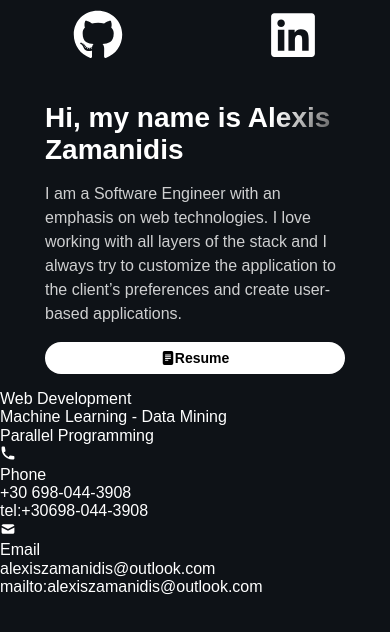
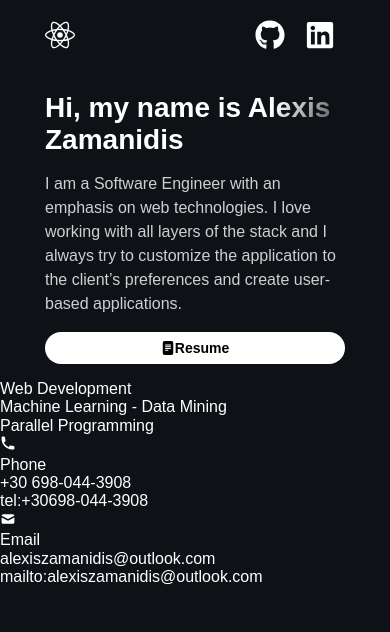
Before and after one commit to alexiszamanidis/2022, a Next.js app: page / in a window 390 px wide. Shown: the top 632 px of the page. Built offline with nearby package versions, Linux system fonts and the light colour scheme.

Commit message:
add responsiveness to social icons

```diff
--- a/components/Header/Header.tsx
+++ b/components/Header/Header.tsx
@@ -1,10 +1,12 @@
 import SocialIcons from "../SocialIcons";
+import { Wrapper, StyledIcon } from "./styles";
 
 const Header = () => {
     return (
-        <>
+        <Wrapper>
+            <StyledIcon />
             <SocialIcons />
-        </>
+        </Wrapper>
     );
 };
 
--- /dev/null
+++ b/components/Header/styles.tsx
@@ -0,0 +1,31 @@
+import styled from "styled-components";
+import { SiReact } from "react-icons/si";
+
+export const Wrapper = styled.div`
+    display: flex;
+    flex-direction: row;
+    align-items: center;
+    justify-content: space-between;
+    max-width: 1100px;
+    margin: 10px auto 0px;
+
+    @media ${(props) => props.theme.breakpoints.lg} {
+        max-width: 800px;
+    }
+
+    @media ${(props) => props.theme.breakpoints.sm} {
+        max-width: 300px;
+    }
+`;
+
+export const StyledIcon = styled(SiReact)`
+    font-size: 6rem;
+
+    @media ${(props) => props.theme.breakpoints.lg} {
+        font-size: 4rem;
+    }
+
+    @media ${(props) => props.theme.breakpoints.sm} {
+        font-size: 3rem;
+    }
+`;
--- a/components/SocialIcons/styles.tsx
+++ b/components/SocialIcons/styles.tsx
@@ -4,7 +4,6 @@ export const Wrapper = styled.div`
     display: flex;
     align-items: center;
     justify-content: space-around;
-    font-size: 50px;
 `;
 
 export const SocialIcon = styled.a`
@@ -19,4 +18,13 @@ export const SocialIcon = styled.a`
         transform: scale(1.2);
         cursor: pointer;
     }
+    font-size: 6rem;
+
+    @media ${(props) => props.theme.breakpoints.lg} {
+        font-size: 4rem;
+    }
+
+    @media ${(props) => props.theme.breakpoints.sm} {
+        font-size: 3rem;
+    }
 `;
```
